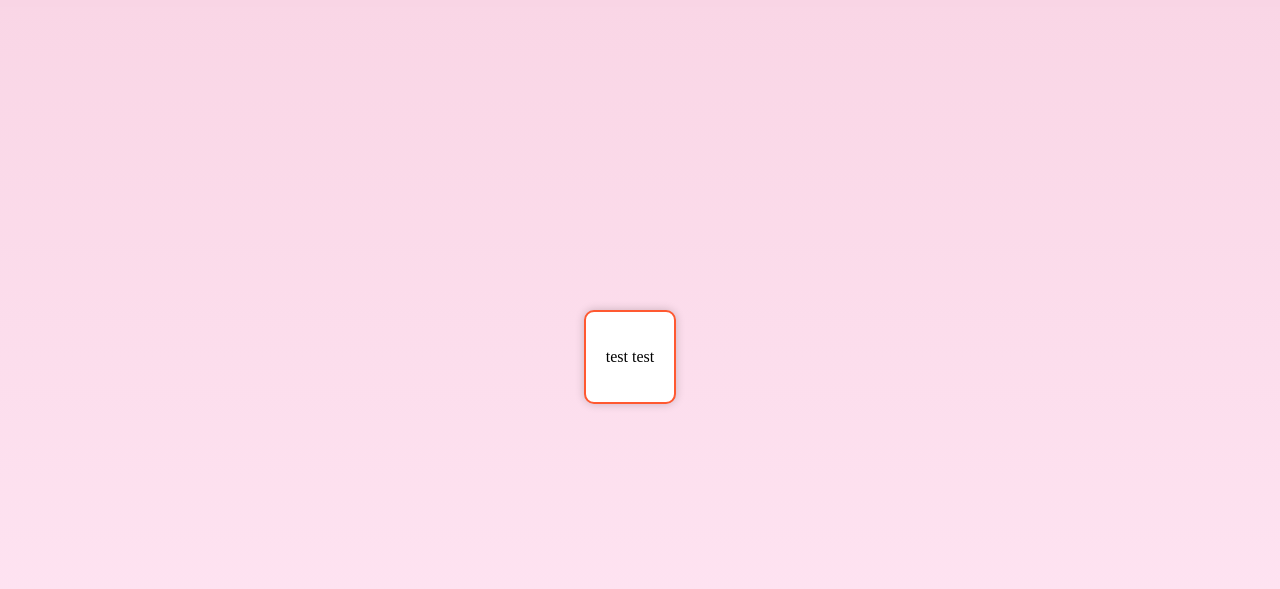
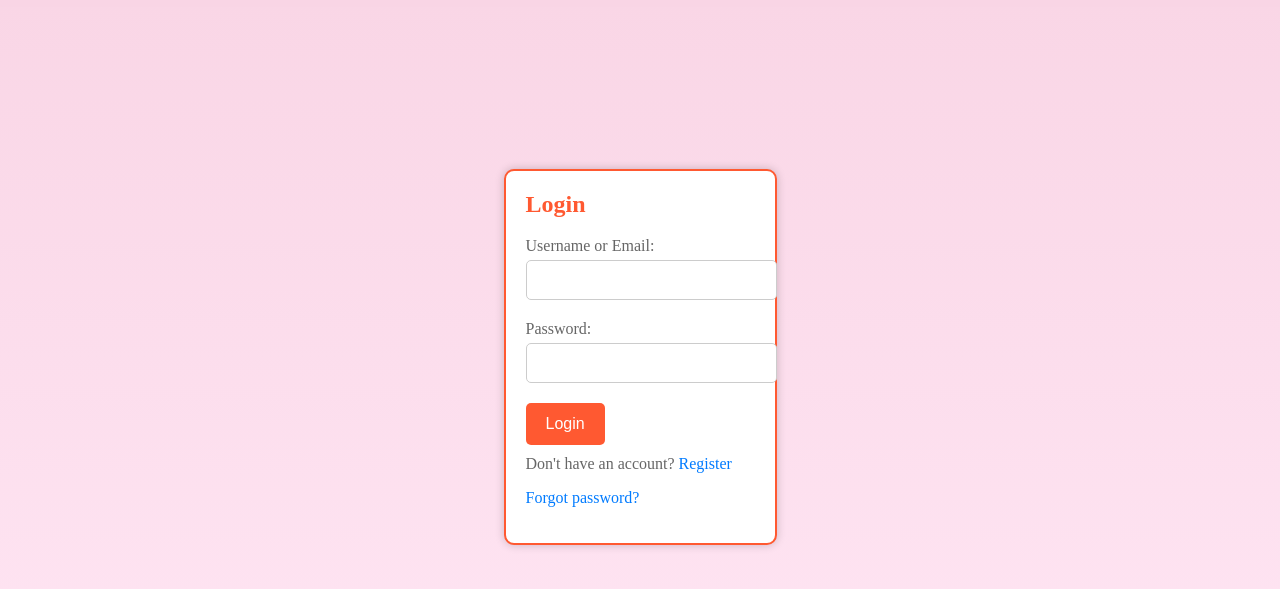
Before and after one commit to shynerdguy/defnotkniffel, a plain HTML site: page login.html in a window 1280 px wide. Shown: the part 43-632 px from the top of the page. Drawn offline with Linux system fonts and the light colour scheme.

Commit message:
added login form

```diff
--- a/login.html
+++ b/login.html
@@ -16,10 +16,21 @@
         </div>
     </header>
 
-    <div class="login-container">
-        <div class="login-box">
-            <p> test test </p>
-        </div>
+    <div class="login-box">
+        <h2>Login</h2>
+        <form>
+            <div class="form-group">
+                <label for="username">Username or Email:</label>
+                <input type="text" id="username" name="username" required>
+            </div>
+            <div class="form-group">
+                <label for="password">Password:</label>
+                <input type="password" id="password" name="password" required>
+            </div>
+            <button type="submit">Login</button>
+        </form>
+        <p>Don't have an account? <a href="register.html">Register</a></p>
+        <p><a href="forgot_password.html">Forgot password?</a></p>
     </div>
 </body>
 </html>
--- a/styles/login.css
+++ b/styles/login.css
@@ -10,4 +10,59 @@
     border-radius: 10px;
     padding: 20px;
     box-shadow: 0px 0px 10px 0px rgba(0, 0, 0, 0.2);
+    max-width: 400px;
+    margin: 20px auto;
 }
+
+.login-box h2 {
+    margin-top: 0;
+    font-size: 24px;
+    color: #ff5931;
+}
+
+.form-group {
+    margin-bottom: 20px;
+}
+
+label {
+    display: block;
+    margin-bottom: 5px;
+    color: #666666;
+}
+
+input[type="text"],
+input[type="password"] {
+    width: 100%;
+    padding: 10px;
+    border: 1px solid #cccccc;
+    border-radius: 5px;
+    font-size: 16px;
+}
+
+button {
+    background-color: #ff5931;
+    color: white;
+    border: none;
+    border-radius: 5px;
+    padding: 12px 20px;
+    font-size: 16px;
+    cursor: pointer;
+}
+
+button:hover {
+    background-color: #e54725;
+}
+
+p {
+    margin-top: 10px;
+    color: #666666;
+}
+
+a {
+    color: #007bff;
+    text-decoration: none;
+}
+
+a:hover {
+    text-decoration: underline;
+}
```
Also changed, not shown: forgot_password.html (added, +11 -0 lines), register.html (added, +11 -0 lines).
